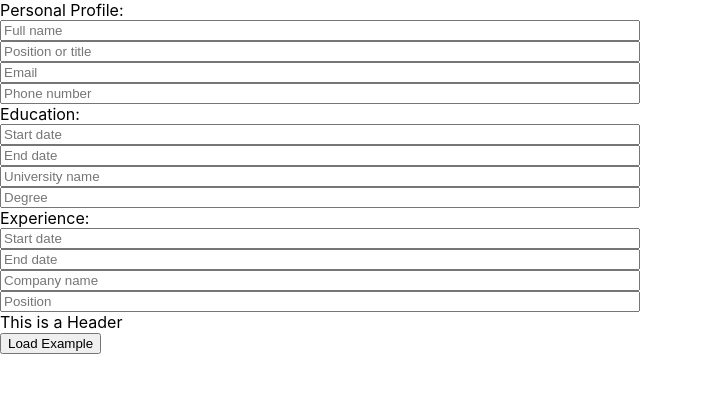
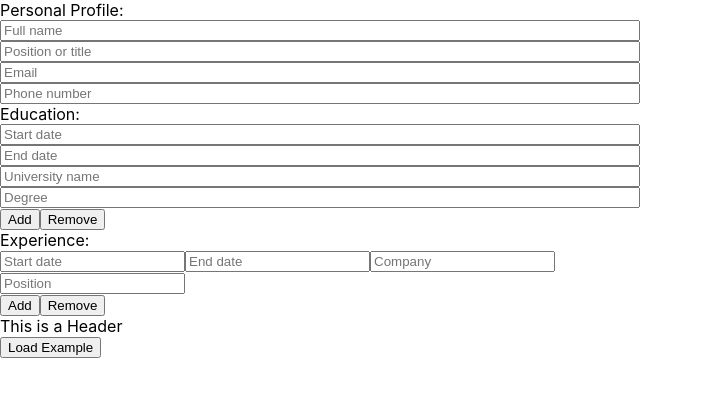
Before and after one commit to hewny/cv-project, a React (Create React App) app: page / in a window 1280 px wide. Shown: the top 396 px of the page, without its empty margins (0-703 px from the left). Built offline with nearby package versions, Linux system fonts and the light colour scheme.

Commit message:
added multi form for experience

```diff
--- a/src/App.js
+++ b/src/App.js
@@ -32,14 +32,16 @@ class App extends Component {
           to: "",
           company: "",
           position: "",
-          key: 1,
         },
       ],
       exampleFlag: false,
     };
     this.handleProfileChange = this.handleProfileChange.bind(this);
     this.handleEducationChange = this.handleEducationChange.bind(this);
+
     this.handleExperienceChange = this.handleExperienceChange.bind(this);
+    this.addExperienceForm = this.addExperienceForm.bind(this);
+    this.removeExperienceForm = this.removeExperienceForm.bind(this);
   }
 
   handleProfileChange = (e) => {
@@ -62,15 +64,26 @@ class App extends Component {
     });
   };
 
-  handleExperienceChange = (e) => {
+  handleExperienceChange = (i, e) => {
     const { name, value } = e.target;
-
     this.setState((prevState) => {
       const p = prevState.experience;
-      p[name] = value;
+      p[i][name] = value;
       return p;
     });
   };
+
+  addExperienceForm = () => {
+    this.setState((prevState) => ({
+      experience: [...prevState.experience, { from: "", to: "", company: "", position: "" }]
+    }))
+  }
+
+  removeExperienceForm = () => {
+    let exp = this.state.experience;
+    exp.pop()
+    this.setState({experience: exp})
+  }
 
   exampleToggle = () => {
     if (this.state.exampleFlag === false) {
@@ -93,14 +106,12 @@ class App extends Component {
             to: "2022",
             company: "The Odin Company",
             position: "Web Developer",
-            key: 1,
           },
           {
             from: "1999",
             to: "2000",
             company: "The Odin Bakery",
             position: "Baker",
-            key: 2,
           },
         ],
         exampleFlag: true,
@@ -125,7 +136,6 @@ class App extends Component {
             to: "",
             company: "",
             position: "",
-            key: 1,
           },
         ],
         exampleFlag: false,
@@ -135,13 +145,6 @@ class App extends Component {
 
   render() {
     // console.log(this.state);
-    const exampleFlag = this.state.exampleFlag;
-    let button;
-    if (exampleFlag) {
-      button = <button onClick={this.exampleToggle}>Remove Example</button>;
-    } else {
-      button = <button onClick={this.exampleToggle}>Load Example</button>;
-    }
 
     return (
       <div>
@@ -157,6 +160,8 @@ class App extends Component {
           <ExperienceInput
             experience={this.state.experience}
             handleExperienceChange={this.handleExperienceChange}
+            addExperienceForm={this.addExperienceForm}
+            removeExperienceForm={this.removeExperienceForm}
           />
         </div>
         <div>
--- a/src/components/EducationInput.js
+++ b/src/components/EducationInput.js
@@ -63,6 +63,10 @@ export default class EducationInput extends Component {
           onChange={handleEducationChange}
           placeholder="Degree"
         />
+        <div>
+          <button>Add</button>
+          <button>Remove</button>
+        </div>
       </form>
     );
   }
--- a/src/components/ExperienceInput.js
+++ b/src/components/ExperienceInput.js
@@ -1,51 +1,56 @@
-import { Component } from "react";
+import React from "react";
 
-export default class ExperienceInput extends Component {
-  render() {
-    const { experience, handleExperienceChange } = this.props;
-    // console.log(experience);
-    // console.log(experience.length);
+const ExperienceInput = (props) => {
+  const handleExperienceChange = props.handleExperienceChange
+  const addExperienceForm = props.addExperienceForm
+  const removeExperienceForm = props.removeExperienceForm
 
-    // const experienceItems = experience.map((exp) => (
-    //     <li key={exp.key.toString()}>test</li>
-    // ));
-
-    // // console.log(experienceItems);
+  // let handleSubmit = (event) => {
+  //   event.preventDefault();
+  //   alert(JSON.stringify(formValues))
+  // }
 
   return (
     <div>
       <form>
-          <label>Experience: </label>
+        <label>Experience:</label>
+        {props.experience.map((element, index) => (
+          <div key={index}>
             <input
               type="text"
-            value={experience.from}
               name="from"
-            onChange={handleExperienceChange}
+              value={element.from || ""}
+              onChange={(e) => handleExperienceChange(index, e)}
               placeholder="Start date"
             />
             <input
               type="text"
-            value={experience.to}
               name="to"
-            onChange={handleExperienceChange}
+              value={element.to || ""}
+              onChange={(e) => handleExperienceChange(index, e)}
               placeholder="End date"
             />
             <input
               type="text"
-            value={experience.company}
               name="company"
-            onChange={handleExperienceChange}
-            placeholder="Company name"
+              value={element.company || ""}
+              onChange={(e) => handleExperienceChange(index, e)}
+              placeholder="Company"
             />
             <input
               type="text"
-            value={experience.position}
               name="position"
-            onChange={handleExperienceChange}
+              value={element.position || ""}
+              onChange={(e) => handleExperienceChange(index, e)}
               placeholder="Position"
             />
+          </div>
+        ))}
       </form>
+      <button onClick={addExperienceForm}>Add</button>
+      <button onClick={removeExperienceForm}>Remove</button>
     </div>
   );
-  }
-}
+};
+
+export default ExperienceInput;
```
Lines whose indentation alone changed are shown as unchanged.
